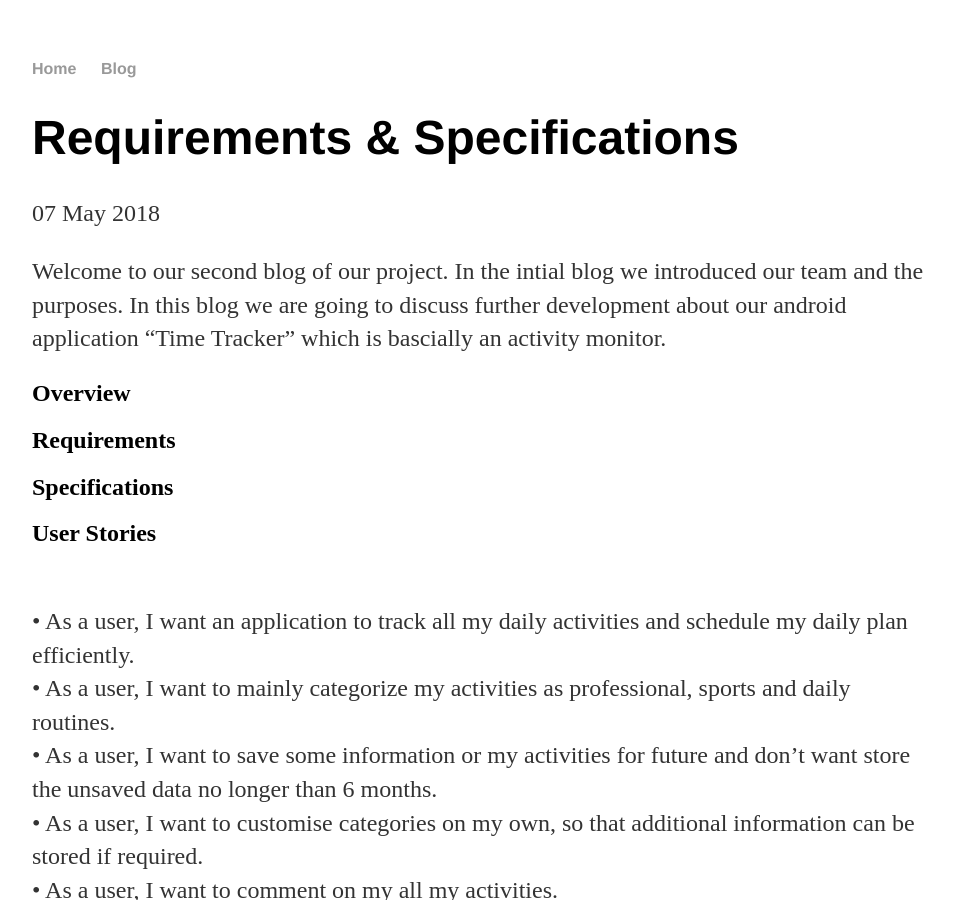
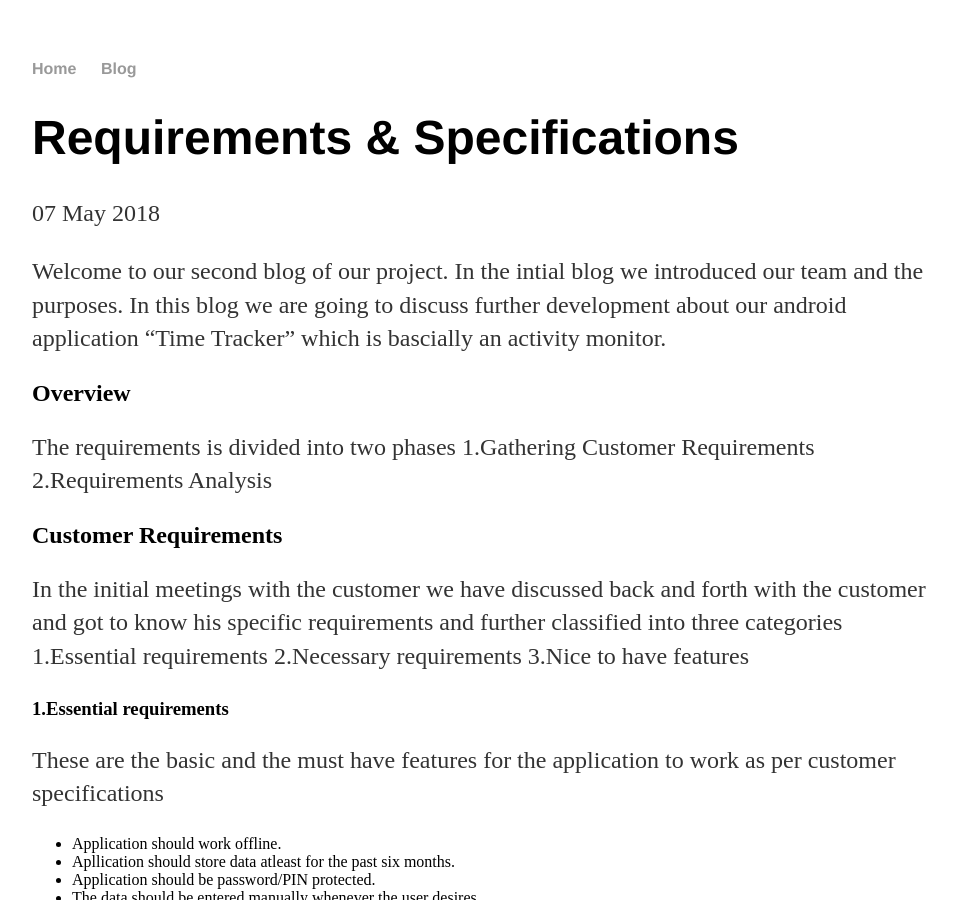
Before and after one commit to AntoThomasK03/isee2018-TeamWithNoName, a Jekyll site: the page built from docs/_posts/2018-05-07-Requirements-&-Specifications.md, in a window 1280 px wide and 900 px high. Shown: the whole window, without its empty margins (160-1117 px from the left). Built offline with Jekyll 4.4.1, drawn with Linux system fonts in a browser that asks for light colours; our own code applies the rules of GitHub Pages for plain Markdown files; some of the changed text lies outside the part shown.

Commit message:
Update 2018-05-07-Requirements-&-Specifications.md

```diff
--- a/docs/_posts/2018-05-07-Requirements-&-Specifications.md
+++ b/docs/_posts/2018-05-07-Requirements-&-Specifications.md
@@ -1,5 +1,23 @@
 Welcome to our second blog of our project. In the intial blog we introduced our team and the purposes. In this blog we are going to discuss further development about our android application "Time Tracker" which is bascially an activity monitor.
 <h2>Overview</h2>
+The requirements is divided into two phases
+1.Gathering Customer Requirements
+2.Requirements Analysis
+
+<h2>Customer Requirements</h2>
+In the initial meetings with the customer we have discussed back and forth with the customer and got to know his specific requirements and further classified into three categories
+1.Essential requirements
+2.Necessary requirements
+3.Nice to have  features
+<h3>1.Essential requirements</h3>
+These are the basic and the must have features for the application to work as per customer specifications
+* Application should work offline.
+* Apllication should store data atleast for the past six months.
+* Application should be password/PIN protected.
+* The data should be entered manually whenever the user desires.
+* The activity should have the categories so the user can distinguish between personla and professional activity.
+
+<h3>2.Necessary Requirements</h3>
 
 
 
@@ -44,7 +51,7 @@ Welcome to our second blog of our project. In the intial blog we introduced our
 <br>•	As a user, I want my app to be attractive and eye catchy.
 <br>•	As a user, I should be able to edit my data and easy to access.
 
-<h1>Use Case Diagram</h1>
+<h2>Use Case Diagram</h2>
 ![Deadline image]({{site.baseurl}}/images/usecase.png "usecase")
 
 
```
Also changed, not shown: other parts of docs/_posts/2018-05-07-Requirements-&-Specifications.md (+0 -11 lines).
